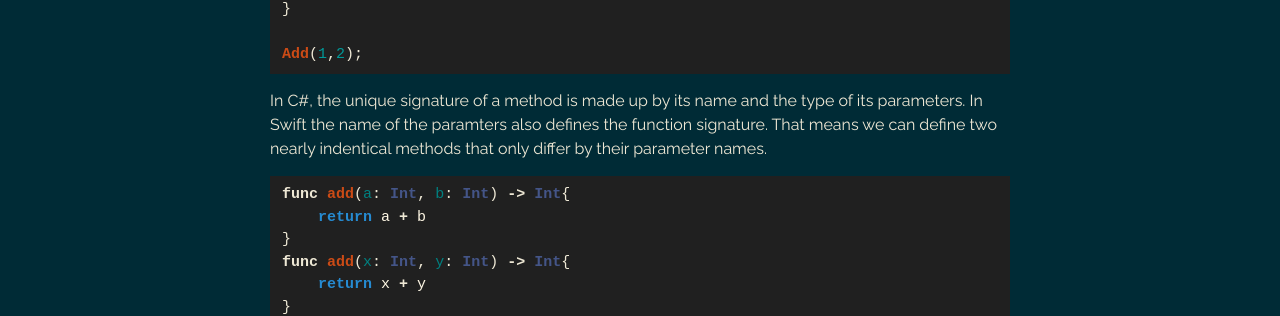
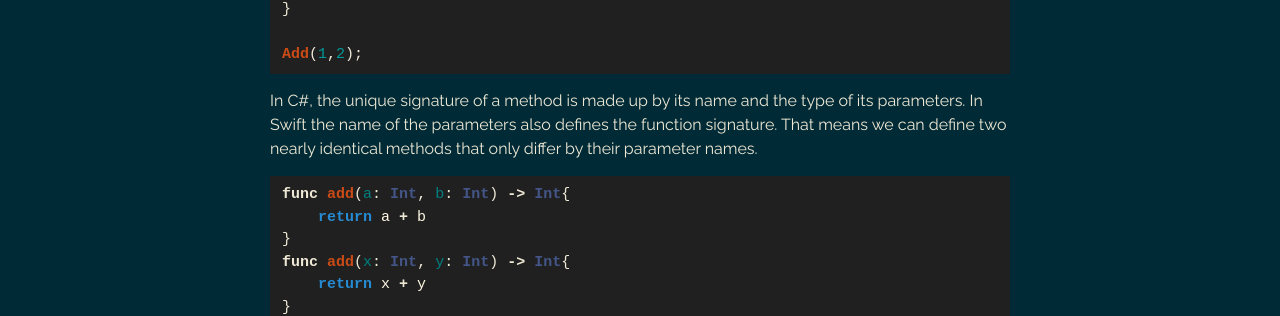
Before and after one commit to taylorhutchison/taylorhutchison.github.io, a Jekyll site: the page built from _posts/2017-07-05-named-parameters-in-swift.markdown, in a window 1280 px wide. Shown: the part 1025-1341 px from the top of the page. Built offline with Jekyll 4.4.1, drawn with Linux system fonts in a browser that asks for light colours.

Commit message:
Fixing spelling mistakes in named parameters posts.

```diff
--- a/_posts/2017-07-05-named-parameters-in-swift.markdown
+++ b/_posts/2017-07-05-named-parameters-in-swift.markdown
@@ -50,7 +50,7 @@
 Add(1,2);
 {% endhighlight %}
 
-In C#, the unique signature of a method is made up by its name and the type of its parameters. In Swift the name of the paramters also defines the function signature. That means we can define two nearly indentical methods that only differ by their parameter names.
+In C#, the unique signature of a method is made up by its name and the type of its parameters. In Swift the name of the parameters also defines the function signature. That means we can define two nearly identical methods that only differ by their parameter names.
 
 {% highlight swift %}
 func add(a: Int, b: Int) -> Int{
```
